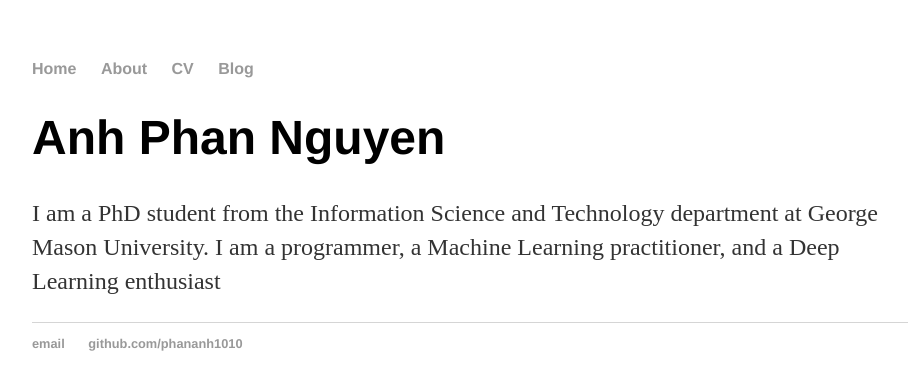
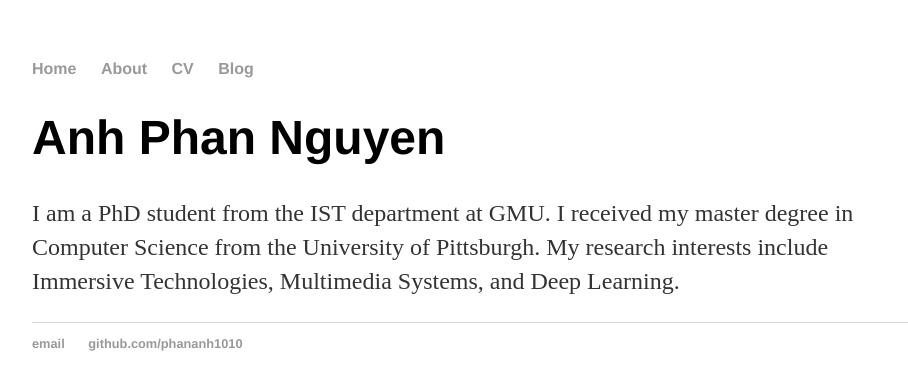
Before and after one commit to phananh1010/phananh1010.github.io, a Jekyll site: the page index.html, which Jekyll copies as it is, in a window 1280 px wide. Shown: the top 390 px of the page, without its empty margins (160-1068 px from the left). Built offline with Jekyll 4.4.1, drawn with Linux system fonts in a browser that asks for light colours.

Commit message:
update profile

```diff
--- a/index.html
+++ b/index.html
@@ -17,8 +17,7 @@
     		<div class="blurb">
         		<h1>Anh Phan Nguyen</h1>
 			    <p>
-				    I am a PhD student from the Information Science and Technology department at George Mason University.
-				    I am a programmer, a Machine Learning practitioner, and a Deep Learning enthusiast
+				    I am a PhD student from the IST department at GMU. I received my master degree in Computer Science from the University of Pittsburgh. My research interests include Immersive Technologies, Multimedia Systems, and Deep Learning.
 			    </p>
     		</div><!-- /.blurb -->
 		</div><!-- /.container -->
```
